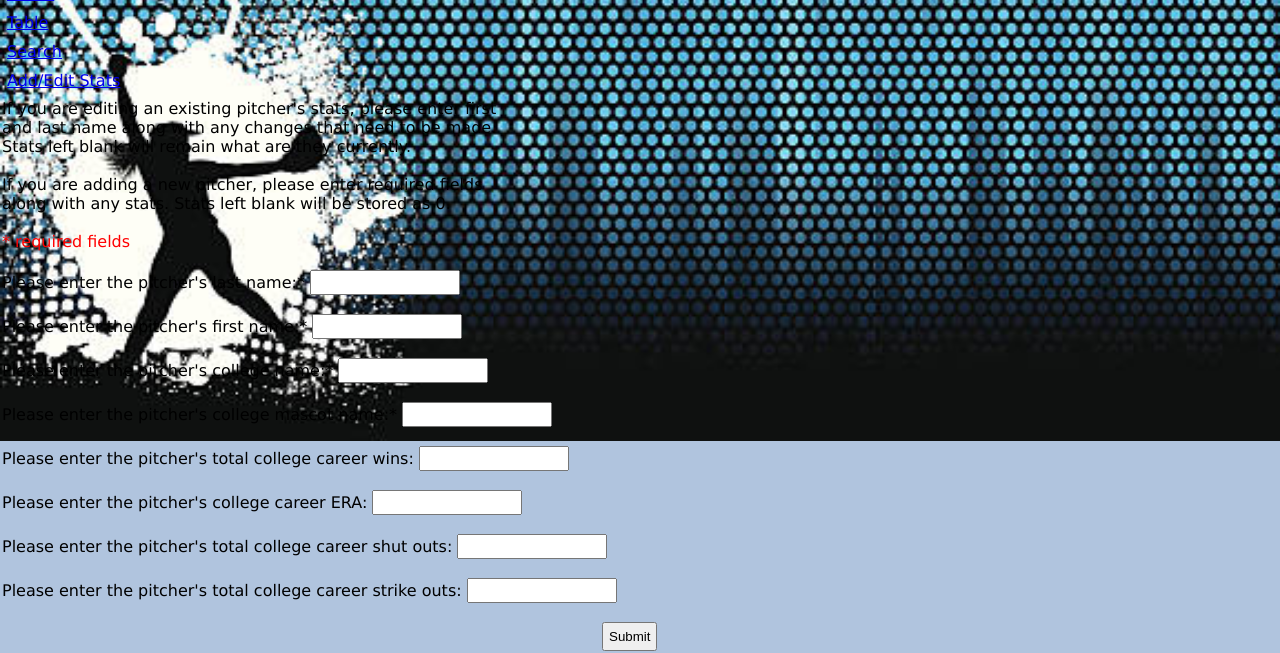
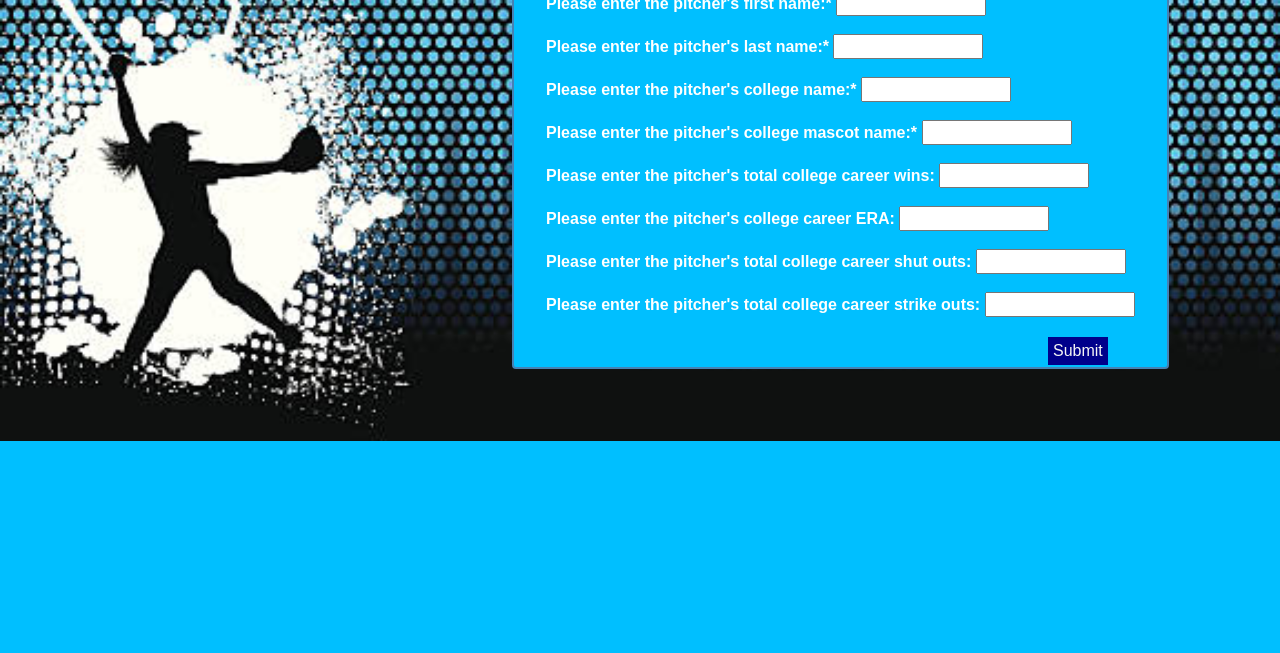
Before and after one commit to atracy23/Softball_Pitchers_DB, a PHP site: page /Softball_Pitchers_DB/AngieForm.html in a window 1280 px wide. Shown: the part 359-1012 px from the top of the page. After the commit the page ends 800 px from the top, so only its background shows below. Run offline with PHP 8.4, Linux system fonts and the light colour scheme.

Commit message:
Changes to the form.  Making responsive.

```diff
--- a/AngieForm.html
+++ b/AngieForm.html
@@ -14,6 +14,9 @@ This program lets the user add a new Softball pitcher and stats
 <html lang="en" xmlns="http://www.w3.org/1999/xhtml" style="height: 100%;">
 <head>
     <link rel="stylesheet" type="text/css" href="LandingPageStyle.css" />
+    <link rel="stylesheet" type="text/css" href="TableStyle.css" />
+    <link rel="stylesheet" type="text/css" href="ImageButtonStyle.css" />
+    <link rel="stylesheet" type="text/css" href="NavBarStyle.css" />
     <meta name="viewport" content="width=device-width, initial-scale=1">
     <link rel="preconnect" href="https://fonts.googleapis.com">
     <link rel="stylesheet" href="https://fonts.googleapis.com/css?family=Raleway">
@@ -23,24 +26,30 @@ This program lets the user add a new Softball pitcher and stats
 </head>
 
 <body style="height: 100%;">
-    <!-- Creating navigation bar -->
-  <nav class="overlay">
+  <!-- Creating navigation bar -->
+  <nav>
     <div class="navbar-container">
+      <input type="checkbox" id="check">
+      <label for="check" class="checkbtn">
+          <i class="fas fa-bars"></i>
+      </label>
       <div class="logo">
-        <img src="http://localhost/CSD_440/Database-baseball_01/logo.jpg" alt="Logo">
+        <img src="http://localhost/Softball_Pitchers_DB/logo.jpg" alt="Logo">
         <h2 class="title">Softball Pitchers and Stats</h2>
       </div>
       <ul class="navbar">
-        <li><a href="AngieIndex.php">Home</a></li>
-        <li><a href="AngieQueryTable.php">Table</a> </li>
-        <li><a href="AngieQuery.html">Search</a></li>
-        <li class="active"><a href="AngieForm.html">Add/Edit Stats</a></li>
+        <li><a class="active" href="AngieIndex.php">Home</a></li>
+        <li><a href="AngieQueryTable.php">Stats Table</a> </li>
+        <li><a href="AngieQuery.html">Search Stats</a>
+        <li><a href="AngieForm.html">Add Stats</a>
       </ul>
     </div>
-  </nav>
+</nav>
 
-  <form action="AngieForm.php" method="post">
 
+
+<form action="AngieForm.php" method="post">
+  <div class="image-text-container" style="margin-top: 5%; margin-left: 40%; margin-right: 5%;">
     <div class="form-container" style="top: 200px; left:150px; width: fit-content">
         <p>If you are editing an existing pitcher's stats, please enter first</p>
         <p>and last name along with any changes that need to be made.</p>
@@ -49,10 +58,10 @@ This program lets the user add a new Softball pitcher and stats
         <p>along with any stats.  Stats left blank will be stored as 0.</p><br>
         <p style="color: red;">* required fields</p><br>
 
+        <label for "firstName">Please enter the pitcher's first name:* </label>
+        <input type="text" name="firstName" value="" style="font-size: large; width: 150px; padding-left: 5px;" required><br><br>
         <label for "lastName">Please enter the pitcher's last name:* </label>
         <input type="text" name="lastName" value="" style="font-size: large; width: 150px; padding-left: 5px;" required><br><br>
-        <label for "firstName">Please enter the pitcher's first name:* </label>
-        <input type="text" name="firstName" value="" style="font-size: large; width: 150px; padding-left: 5px;" required><br><br>
         <label for "school">Please enter the pitcher's college name:* </label>
         <input type="text" name="school" value="" style="font-size: large; width: 150px; padding-left: 5px;"><br><br>
         <label for "mascot">Please enter the pitcher's college mascot name:* </label>
@@ -66,12 +75,10 @@ This program lets the user add a new Softball pitcher and stats
         <label for "strikeOuts">Please enter the pitcher's total college career strike outs: </label>
         <input type="text" name="strikeOuts" value="" style="font-size: large; width: 150px; padding-left: 5px;"><br><br>
 
-        <input type="submit" value="Submit" class="button" style="margin-left: 600px; padding: 5px;">
+        <input type="submit" value="Submit" class="button" style="margin-left: 500px; padding: 5px;">
     </div>
-
+  </div>
 </form>
-<?php include 'Footer.php' ?>
-
 
 </body>
 </html>
```
Also changed, not shown: AngieForm.php (+14 -19 lines).
